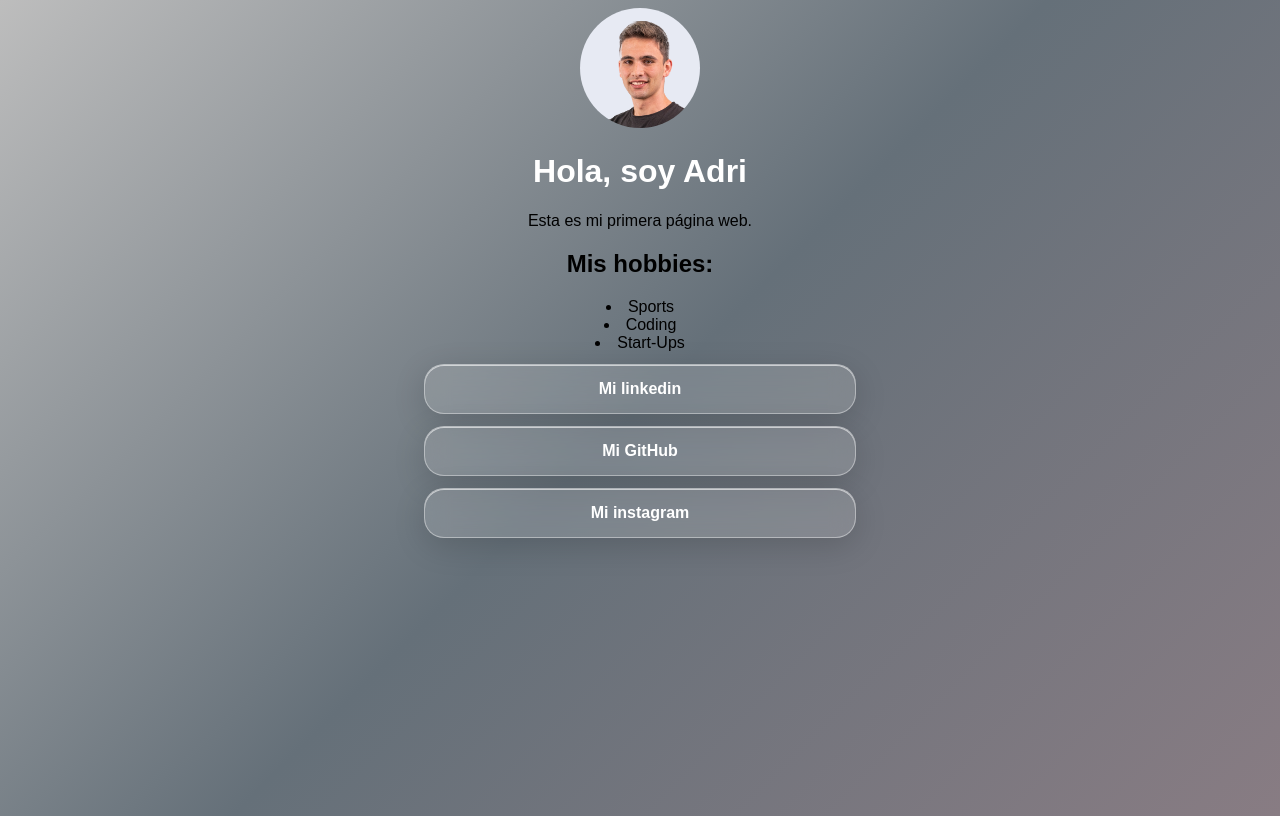
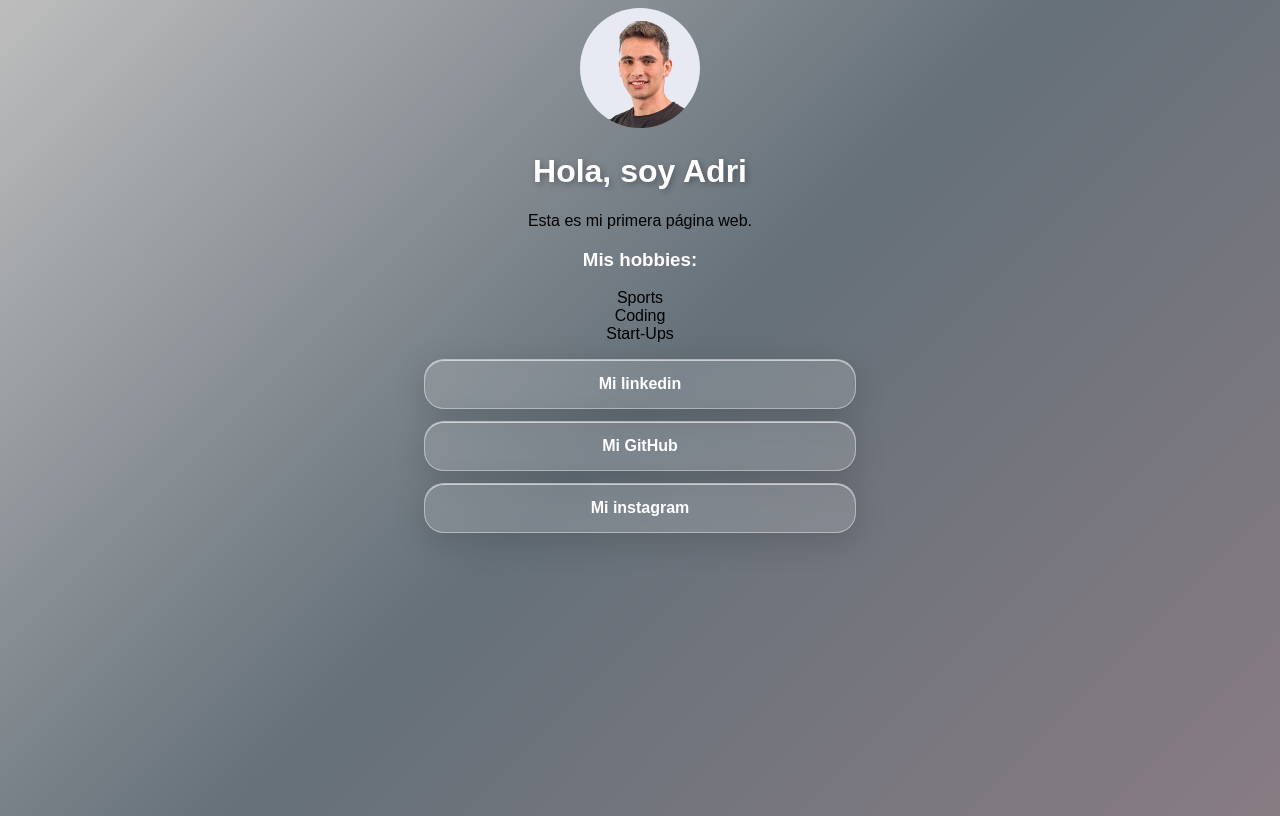
Before and after one commit to adrivasalon/linktree, a plain HTML site: page index.html in a window 1280 px wide. Drawn offline with Linux system fonts and the light colour scheme.

Commit message:
Ejercicio 1,2,3

```diff
--- a/index.html
+++ b/index.html
@@ -17,9 +17,25 @@ min-height: 100vh;
 
             h1 {
                 color: white;
-                text-shadow: #657079;
+                text-shadow: 2px 2px 6px rgba(0, 0, 0, 0.3);
                 font-size: xx-large;
             }
+
+            h3 {
+                color: white;
+            }
+
+            ul {
+  list-style: none;
+  padding: 0;
+}
+
+            li {
+                color: black;
+                text-align: center;
+            }
+
+
 
             a {
                 display: block;
@@ -49,10 +65,12 @@ min-height: 100vh;
         <img src="foto.jpg" alt="Mi foto">
         <h1>Hola, soy Adri</h1>
         <p>Esta es mi primera página web.</p>
-        <h2>Mis hobbies:</h2>
+        <h3>Mis hobbies:</h3>
+        <ul>
             <li>Sports</li>
             <li>Coding</li>
             <li>Start-Ups</li>
+        </ul>
         <nav id="enlaces"></nav>
 <script>
     const enlaces = [
```
